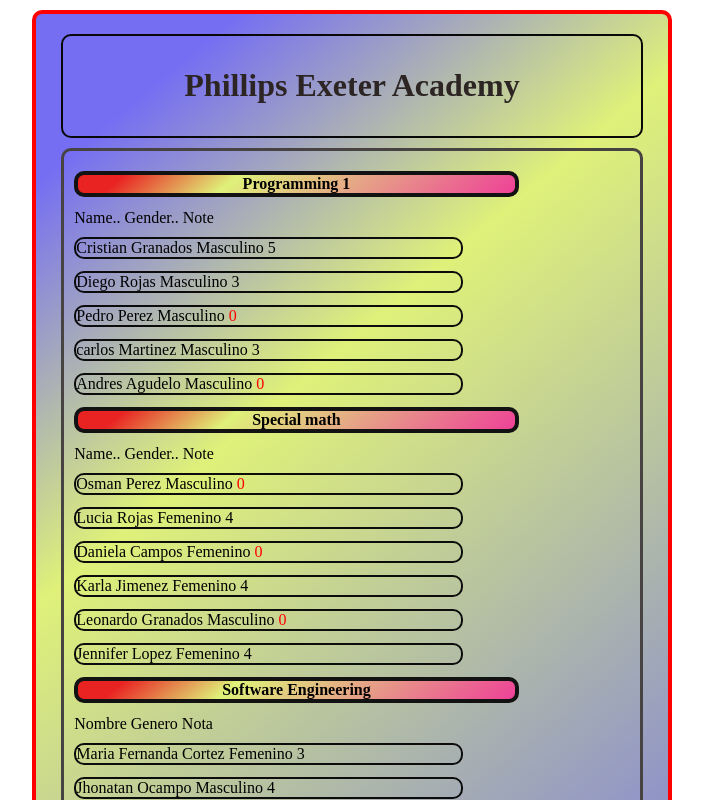
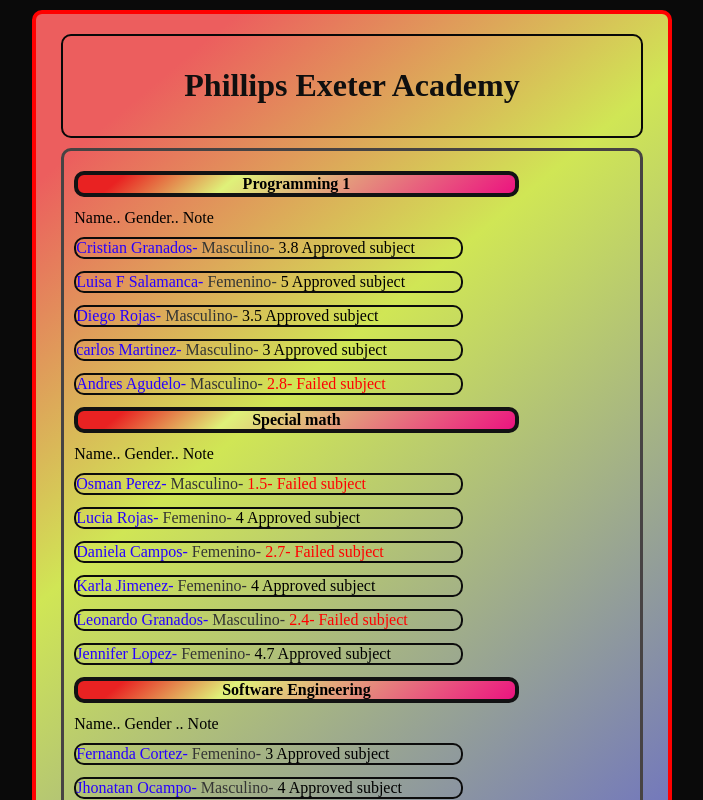
Before and after one commit to Granaditos83/react-conditional-rendering, a React (Create React App) app: page / in a window 1280 px wide. Shown: the top 800 px of the page, without its empty margins (288-991 px from the left). Built offline with nearby package versions, Linux system fonts and the light colour scheme.

Commit message:
commit 24 Abril

```diff
--- a/src/index.css
+++ b/src/index.css
@@ -1,5 +1,6 @@
 *{
   box-sizing: border-box;
+
 
 }
 
@@ -10,9 +11,13 @@
     sans-serif;
   -webkit-font-smoothing: antialiased;
   -moz-osx-font-smoothing: grayscale;
+  background-color: #0a0a0a;
+
 }
 
 code {
   font-family: source-code-pro, Menlo, Monaco, Consolas, 'Courier New',
     monospace;
+
+
 }
--- a/src/pages/productos/componentes/barra-de-búsqueda/barra-de-busqueda.style.css
+++ b/src/pages/productos/componentes/barra-de-búsqueda/barra-de-busqueda.style.css
@@ -15,6 +15,6 @@
 }
 
 h1{
-color: rgb(44, 37, 36);
+color: rgb(15, 15, 15);
 
 }
--- a/src/pages/productos/componentes/fila-de-elementos-categoricos/fila-de-elementos-categoricos.style.css
+++ b/src/pages/productos/componentes/fila-de-elementos-categoricos/fila-de-elementos-categoricos.style.css
@@ -8,7 +8,7 @@
     width:80%;
     /*este es el color de fondo de los componentes*/
     background: rgb(0, 0, 250);
-    background: linear-gradient(500deg, rgb(233, 34, 34) 10%, rgb(223, 241, 121) 35%, rgb(238, 65, 151) 100%);
+    background: linear-gradient(500deg, rgb(233, 34, 34) 10%, rgb(223, 241, 121) 35%, rgb(236, 19, 128) 100%);
 
 
 
--- a/src/pages/productos/componentes/fila-de-productos/fila-de-productos.comp.jsx
+++ b/src/pages/productos/componentes/fila-de-productos/fila-de-productos.comp.jsx
@@ -1,5 +1,6 @@
 import React from 'react';
 import './fila-de-productos.style.css';
+
 
 
 
@@ -10,31 +11,43 @@
 
       <div className="fila-de-productos-container">
 
-            {props.producto.estudiante}
+            {
+
+         props.producto.estudiante
+
+         ?
+        <span className= "estudiantes"  > {props.producto.estudiante}-  </span>
+        :
+        <span> {props.producto.estudiante}  </span>
+
+
+        }
 
         {
 
-           props.producto.genero === "Femenino"
+         props.producto.genero === "Femenino", "Masculino"
+
          ?
-          <span className= "generof" > {props.producto.genero}  </span>
+        <span className= "generof"  > {props.producto.genero}-  </span>
         :
-          <span> {props.producto.genero}   </span>
+        <span> {props.producto.genero}  </span>
+
 
         }
+
+
+
         {
 
-            props.producto.nota ===   0
+          props.producto.nota <= 2.9
           ?
-            <span className= "leave-a-note" > {props.producto.nota} </span>
+          <span className= "leave-a-note" > {props.producto.nota}- Failed subject</span>
           :
-            <span> {props.producto.nota}  </span>
+          <span> {props.producto.nota } Approved subject</span>
 
 
 
         }
-          </div>
-
-        );
 
 
 
@@ -42,13 +55,8 @@
 
 
 
+             </div>
 
-
-
-
-
-
-
-
+      );
     }
     export default FilaDeProductos;
--- a/src/pages/productos/componentes/fila-de-productos/fila-de-productos.style.css
+++ b/src/pages/productos/componentes/fila-de-productos/fila-de-productos.style.css
@@ -12,9 +12,9 @@
     .leave-a-note{
         color: red;
     }
+    .estudiantes{
+        color: rgb(38, 0, 255);
+    }
     .generof{
-
-
-        background-image:url( "https://static8.depositphotos.com/1009919/1040/v/950/depositphotos_10405378-stock-illustration-business-career-woman-isolated-on.jpg" data-noaft="1" jsname="HiaYvf" jsaction="load:XAeZkd;" style="width: 383px; height: 441.161px; margin: 0px;">)
-
+        color: rgb(52, 53, 52);
     }
--- a/src/pages/productos/componentes/tabla-de-productos-filtrables/tabla-de-productos-filtrables.comp.jsx
+++ b/src/pages/productos/componentes/tabla-de-productos-filtrables/tabla-de-productos-filtrables.comp.jsx
@@ -4,16 +4,20 @@
 import './tabla-de-productos-filtrables.style.css'
 
 
+
 const TablaDeProductosFiltrables =  () => {
 
     return(
+
 
         <div className ="Tabla-de-productos-filtrables-container " >
 
             <BarraDeBusqueda/>
             <TablaDeProductos/>
 
+
         </div>
+
 
     )
 
--- a/src/pages/productos/componentes/tabla-de-productos-filtrables/tabla-de-productos-filtrables.style.css
+++ b/src/pages/productos/componentes/tabla-de-productos-filtrables/tabla-de-productos-filtrables.style.css
@@ -13,7 +13,7 @@
 
      /*este es el color de fondo de los componentes*/
      background: rgb(0, 0, 250);
-     background: linear-gradient(500deg, rgb(117, 110, 243) 10%, rgb(223, 241, 121) 35%, rgb(103, 100, 241) 100%);
+     background: linear-gradient(500deg, rgb(236, 94, 94) 10%, rgb(208, 230, 85) 35%, rgb(68, 65, 240) 100%);
 
 
 
--- a/src/pages/productos/componentes/tabla-de-productos/tabla-de.productos.comp.jsx
+++ b/src/pages/productos/componentes/tabla-de-productos/tabla-de.productos.comp.jsx
@@ -17,26 +17,22 @@
           <FilaDeProductos producto ={{
             estudiante :"Cristian Granados",
             genero :"Masculino",
-            nota: 5,
+            nota: 3.8,
+
+          }}  />
+          <FilaDeProductos producto ={{
+          estudiante :"Luisa F Salamanca",
+          genero :"Femenino",
+          nota :5,
 
           }}  />
 
             <FilaDeProductos producto ={{
               estudiante :"Diego Rojas",
               genero :"Masculino",
-              nota :3,
+              nota :3.5,
 
-
-
-          }}  />
-              <FilaDeProductos producto ={{
-              estudiante :"Pedro Perez",
-              genero :"Masculino",
-              nota :0,
-
-
-
-          }}  />
+            }}  />
               <FilaDeProductos producto ={{
               estudiante :"carlos Martinez",
               genero :"Masculino",
@@ -50,7 +46,7 @@
               <FilaDeProductos producto ={{
               estudiante :"Andres Agudelo",
               genero :"Masculino",
-              nota :0,
+              nota :2.8,
 
 
 
@@ -60,7 +56,7 @@
           <FilaDeProductos producto ={{
             estudiante :"Osman Perez",
             genero :"Masculino",
-            nota :0,
+            nota :1.5,
           }}  />
 
             <FilaDeProductos producto ={{
@@ -72,7 +68,7 @@
             <FilaDeProductos producto ={{
             estudiante :"Daniela Campos",
             genero :"Femenino",
-            nota :0,
+            nota :2.7,
           }}  />
 
             <FilaDeProductos producto ={{
@@ -84,13 +80,13 @@
             <FilaDeProductos producto ={{
             estudiante :"Leonardo Granados",
             genero :"Masculino",
-            nota :0,
+            nota :2.4,
           }}  />
 
             <FilaDeProductos producto ={{
               estudiante :"Jennifer Lopez",
               genero: "Femenino",
-              nota :4,
+              nota :4.7,
             }}  />
 
 
@@ -99,9 +95,9 @@
 
 
           <FilaDeElementosCategoricos NombreCategoria="Software Engineering"  />
-          {'Nombre '}  {'Genero'}  {' Nota'}
+          Name..  Gender .. Note
           <FilaDeProductos producto ={{
-            estudiante :"Maria Fernanda Cortez",
+            estudiante :"Fernanda Cortez",
             genero: "Femenino",
             nota :3,
           }}  />
@@ -142,7 +138,7 @@
             <FilaDeProductos producto ={{
               estudiante :"Jaime Martinez",
               genero :"Masculino",
-              nota :0,
+              nota :3,
             }}  />
              <FilaDeProductos producto ={{
               estudiante :"Petra Gomez",
@@ -150,7 +146,7 @@
               nota :0,
             }}  />
              <FilaDeProductos producto ={{
-              estudiante :"jose Andres Cotinchara",
+              estudiante :"jose Andres Gil",
               genero :"Masculino",
               nota :0,
             }}  />
```
Also changed, not shown: fotos proyecto conditional rending/foto con las notas pintadas.PNG (added), src/assent/fotos/img1.jpg (renamed from src/foto-dama/mujer/dama.jpg). Lines whose indentation alone changed are shown as unchanged.
